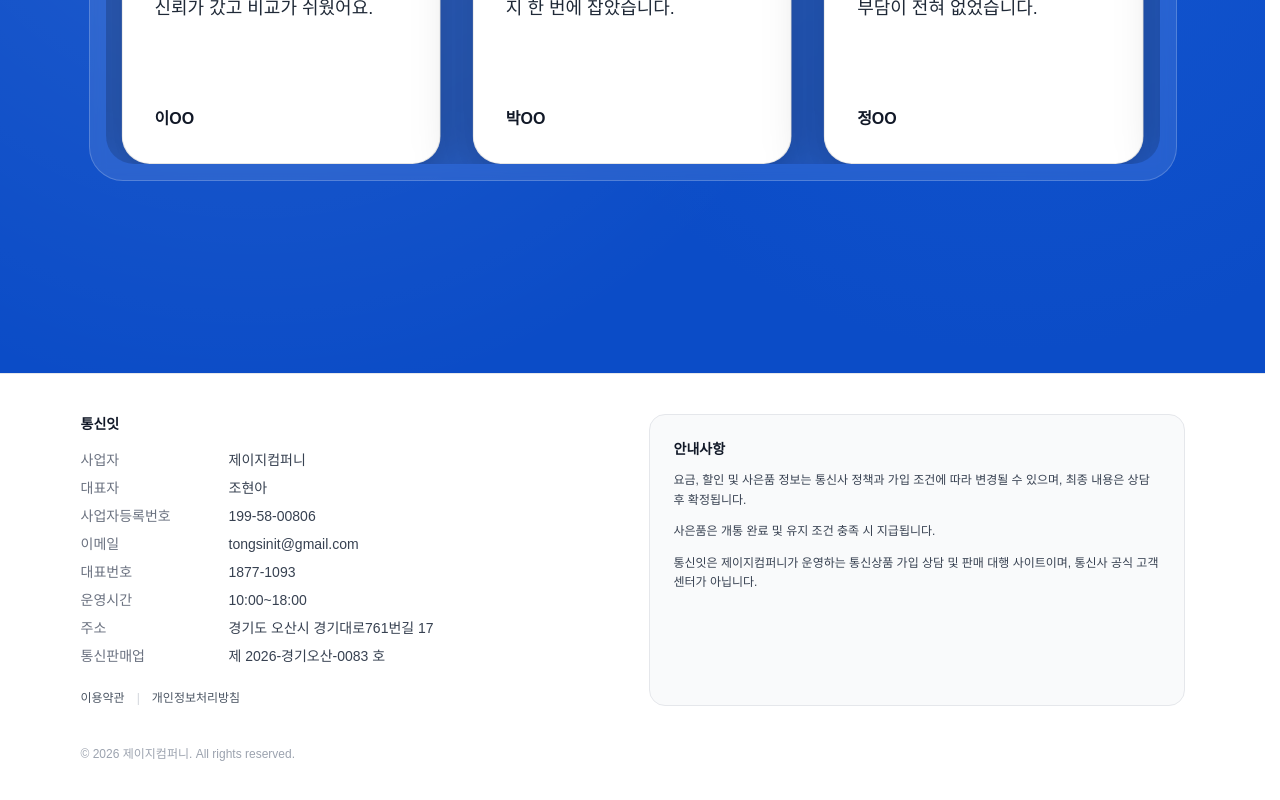
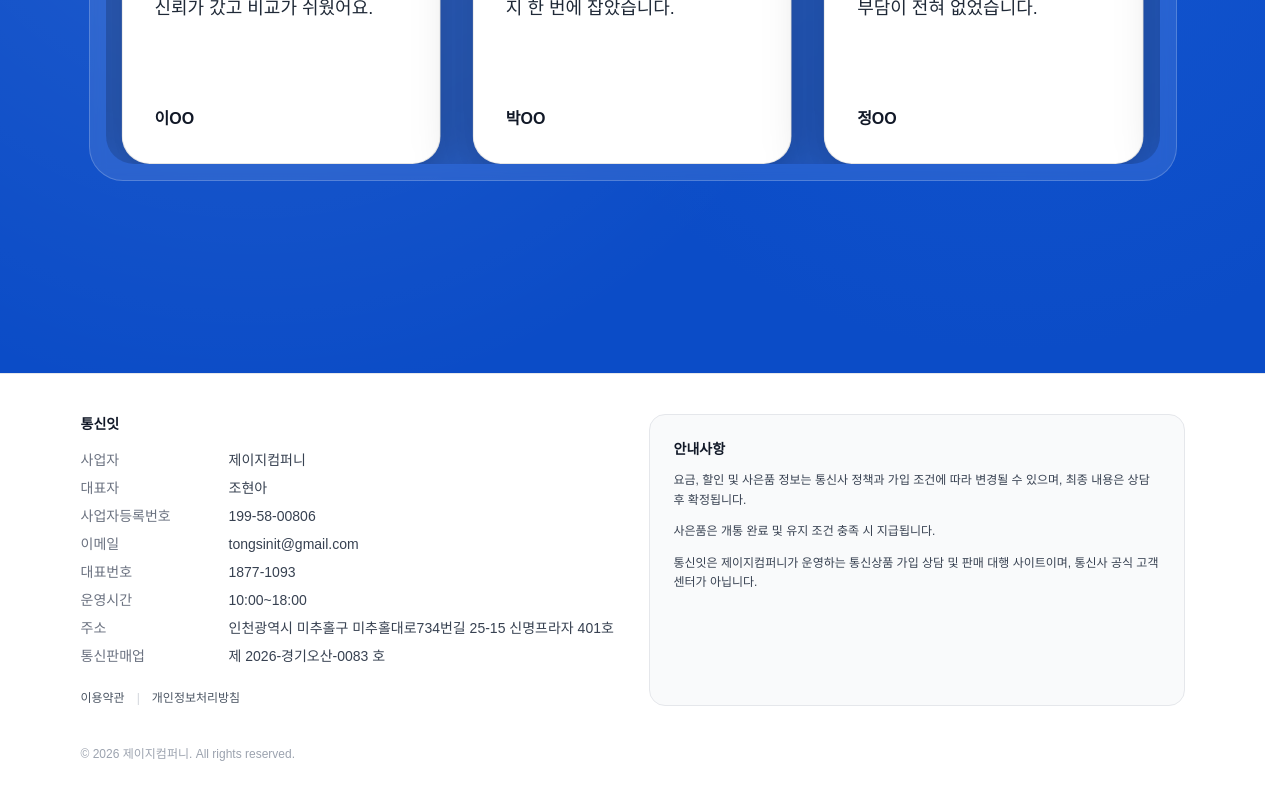
Before and after one commit to JGcompany93/tongsinit, a React (Vite) app: page / in a window 1280 px wide. Shown: the part 2820-3620 px from the top of the page. Built offline with nearby package versions, Linux system fonts and the light colour scheme; a web font is replaced by a local one.

Commit message:
수정 내용 설명

```diff
--- a/src/components/Footer.tsx
+++ b/src/components/Footer.tsx
@@ -56,7 +56,7 @@ export default function Footer() {
               <div className="flex gap-2">
                 <dt className="w-[140px] shrink-0 text-gray-500">주소</dt>
                 <dd className="font-medium">
-                  경기도 오산시 경기대로761번길 17
+                  인천광역시 미추홀구 미추홀대로734번길 25-15 신명프라자 401호
                 </dd>
               </div>
 
```
